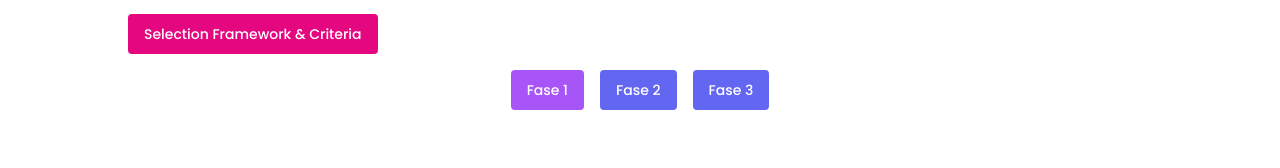
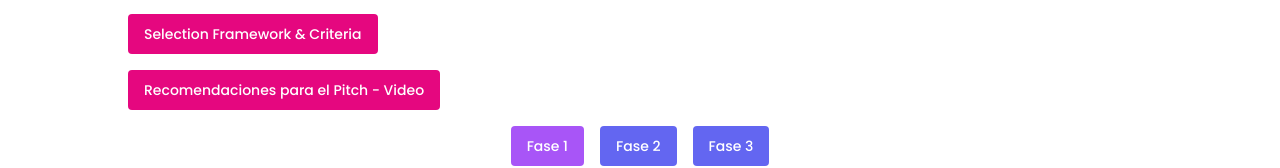
Before and after one commit to HultPrize/landing-page, a Next.js app: page /howitworks/phase1 in a window 1280 px wide. Shown: the part 1594-1762 px from the top of the page. Built offline with nearby package versions, Linux system fonts and the light colour scheme.

Commit message:
refactor: add support material for phase 1

```diff
--- a/src/app/howitworks/phase1/page.tsx
+++ b/src/app/howitworks/phase1/page.tsx
@@ -122,6 +122,15 @@ const Phase1 = () => {
               Selection Framework & Criteria
             </Button>
           </Link>
+          <Link
+            href={
+              "https://hultprizefoundation.notion.site/Pitch-Checklist-1295dd17a06b809b9253fd9ef8e075d8"
+            }
+          >
+            <Button className="px-4 mt-0 bg-[#E5077F] text-white rounded hover:bg-pink-700 transition-colors duration-300">
+              Recomendaciones para el Pitch - Video
+            </Button>
+          </Link>
         </div>
       </div>
       <div className="flex space-x-4 mt-4">
```
